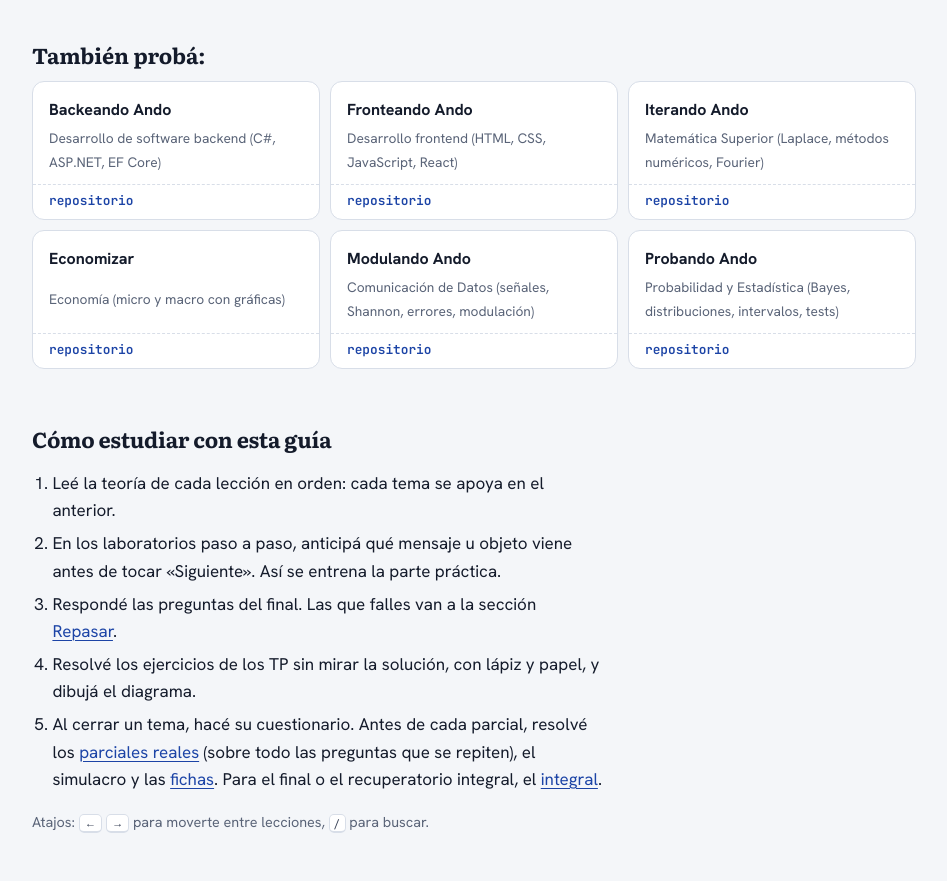
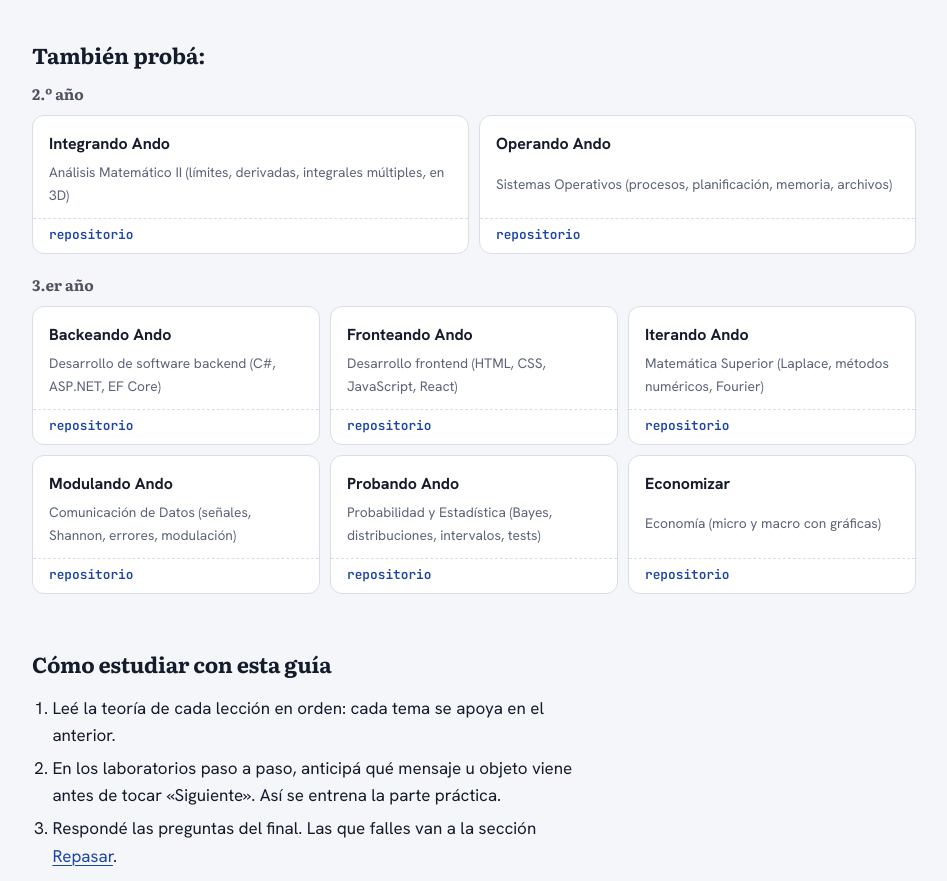
Before and after one commit to Franco704/disenando-ando, a plain HTML site: page index.html in a window 1280 px wide. Shown: the part 2902-3783 px from the top of the page, without its empty margins (316-1263 px from the left). Drawn offline with Linux system fonts and the light colour scheme.

Commit message:
Muestra en el inicio todas las guías de la UTN, separadas por año
Co-Authored-By: Claude Opus 5.5 <noreply@anthropic.com>

```diff
--- a/css/styles.css
+++ b/css/styles.css
@@ -680,3 +680,7 @@ pre.code, .lab-out, .table-wrap, .fig { scrollbar-width: thin; scrollbar-color:
 .resumen-page .body img { display: block; margin: 14px auto; background: #fff; padding: 8px; border-radius: 8px; border: 1px solid var(--line, #ddd); }
 .resumen-page .body h3 { margin-top: 2em; }
 .rail li.sub { padding-left: 12px; font-size: .92em; }
+
+/* Otras guías agrupadas por año de la carrera */
+.also-y { font-size: .95rem; font-weight: 700; margin: 18px 0 8px; opacity: .75; }
+.also-h + .also-y { margin-top: 4px; }
--- a/js/app.js
+++ b/js/app.js
@@ -5,13 +5,16 @@
   const MODULES = window.GUIDE.MODULES.filter((m) => LESSONS.some((l) => l.module === m.id));
   const $ = (s, el = document) => el.querySelector(s);
   // Guías hermanas: página publicada y repositorio de cada una
+  // [nombre, materia, slug, año de la carrera]
   const SIBLINGS = [
-    ['Backeando Ando', 'Desarrollo de software backend (C#, ASP.NET, EF Core)', 'backeando-ando'],
-    ['Fronteando Ando', 'Desarrollo frontend (HTML, CSS, JavaScript, React)', 'fronteando-ando'],
-    ['Iterando Ando', 'Matemática Superior (Laplace, métodos numéricos, Fourier)', 'iterando-ando'],
-    ['Economizar', 'Economía (micro y macro con gráficas)', 'economizar'],
-    ['Modulando Ando', 'Comunicación de Datos (señales, Shannon, errores, modulación)', 'modulando-ando'],
-    ['Probando Ando', 'Probabilidad y Estadística (Bayes, distribuciones, intervalos, tests)', 'probando-ando'],
+    ['Integrando Ando', 'Análisis Matemático II (límites, derivadas, integrales múltiples, en 3D)', 'integrando-ando', 2],
+    ['Operando Ando', 'Sistemas Operativos (procesos, planificación, memoria, archivos)', 'operando-ando', 2],
+    ['Backeando Ando', 'Desarrollo de software backend (C#, ASP.NET, EF Core)', 'backeando-ando', 3],
+    ['Fronteando Ando', 'Desarrollo frontend (HTML, CSS, JavaScript, React)', 'fronteando-ando', 3],
+    ['Iterando Ando', 'Matemática Superior (Laplace, métodos numéricos, Fourier)', 'iterando-ando', 3],
+    ['Modulando Ando', 'Comunicación de Datos (señales, Shannon, errores, modulación)', 'modulando-ando', 3],
+    ['Probando Ando', 'Probabilidad y Estadística (Bayes, distribuciones, intervalos, tests)', 'probando-ando', 3],
+    ['Economizar', 'Economía (micro y macro con gráficas)', 'economizar', 3],
   ];
   const main = $('#main');
   const toc = $('#toc');
@@ -219,7 +222,7 @@
         ${units}
         <section class="home-links">
           <h2 class="also-h" id="tambien">También probá:</h2>
-          <ul class="also">${SIBLINGS.map(([n, d, slug]) => `<li><a class="also-main" href="https://franco704.github.io/${slug}/" target="_blank" rel="noopener"><b>${n}</b><span>${d}</span></a><a class="also-repo" href="https://github.com/Franco704/${slug}" target="_blank" rel="noopener" aria-label="Repositorio de ${n}">repositorio</a></li>`).join('')}</ul>
+          ${[[2, '2.º año'], [3, '3.er año']].map(([a, t]) => `<h3 class="also-y">${t}</h3><ul class="also">${SIBLINGS.filter((s) => s[3] === a).map(([n, d, slug]) => `<li><a class="also-main" href="https://franco704.github.io/${slug}/" target="_blank" rel="noopener"><b>${n}</b><span>${d}</span></a><a class="also-repo" href="https://github.com/Franco704/${slug}" target="_blank" rel="noopener" aria-label="Repositorio de ${n}">repositorio</a></li>`).join('')}</ul>`).join('')}
         </section>
         <section class="home-how">
           <h2>Cómo estudiar con esta guía</h2>
```
